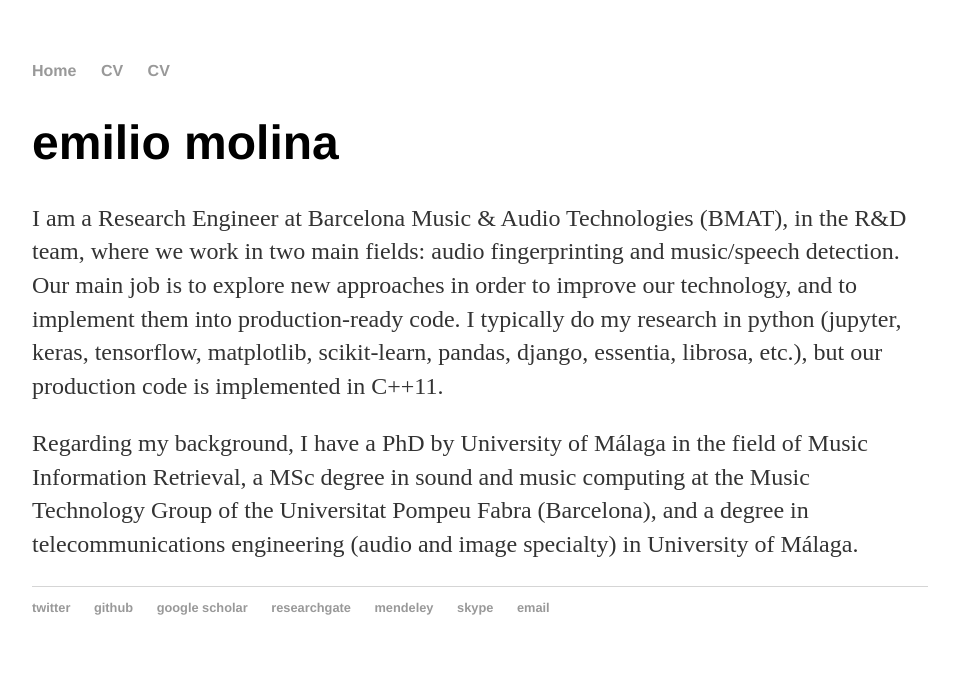
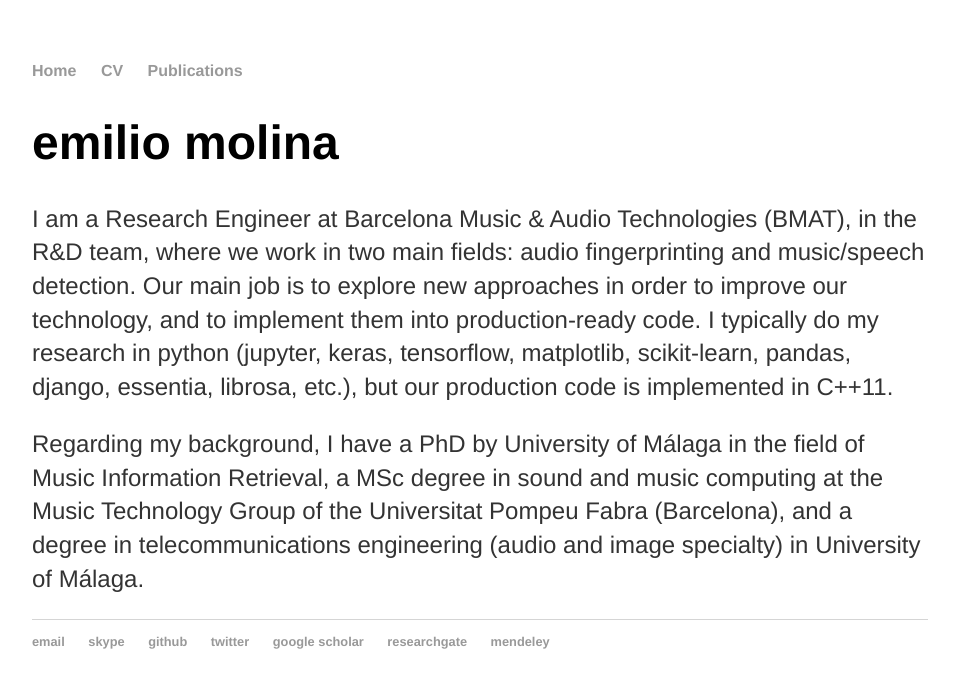
Before and after one commit to emilio-molina/emilio-molina.github.io, a Jekyll site: the page built from index.html, in a window 1280 px wide. Shown: the top 688 px of the page, without its empty margins (160-1114 px from the left). Built offline with Jekyll 4.4.1, drawn with Linux system fonts in a browser that asks for light colours.

Commit message:
Update web

```diff
--- a/_layouts/default.html
+++ b/_layouts/default.html
@@ -13,7 +13,7 @@
 <ul>
 <li><a href="/">Home</a></li>
 <li><a href="/cv">CV</a></li>
-<li><a href="/publications">CV</a></li>
+<li><a href="/publications">Publications</a></li>
 </ul>
     </nav>
 <div class="container">
@@ -24,13 +24,13 @@
 
   <footer>
    <ul>
+   <li><a href="mailto:emilio.mol.mar@gmail.com">email</a></li>
+   <li><a href="http://hatscripts.com/addskype?emilio.mol.mar@gmail.com">skype</a></li>
+   <li><a href="https://github.com/emilio-molina">github</a></li>
    <li><a href="https://twitter.com/_emilioMolina">twitter</a></li>
-   <li><a href="https://github.com/emilio-molina">github</a></li>
    <li><a href="https://scholar.google.es/citations?user=48aWy1gAAAAJ&#038;hl=es&#038;oi=sra">google scholar</a></li>
    <li><a href="https://www.researchgate.net/profile/Emilio_Molina4">researchgate</a></li>
    <li><a href="https://www.mendeley.com/profiles/emilio-molina1/">mendeley</a></li>
-   <li><a href="http://hatscripts.com/addskype?emilio.mol.mar@gmail.com">skype</a></li>
-   <li><a href="mailto:emilio.mol.mar@gmail.com">email</a></li>
    </ul>
   </footer>
   </body>
--- a/css/main.css
+++ b/css/main.css
@@ -1,11 +1,10 @@
-body { margin: 60px auto; width: 70%; }
+body { margin: 60px auto; width: 70%; font-family: 'Helvetica', 'Arial', 'Sans-Serif'; }
 
 a { text-decoration: none; color: #999; }
 a:hover { text-decoration: underline; }
 
 p, ul { font-size: 1.5em; line-height: 1.4em; color: #333; }
 
-h1, h2, h3, h4 { font-family: 'Helvetica', 'Arial', 'Sans-Serif'; }
 h1 { font-size: 3em;  }
 h2 { font-size: 2.7em; }
 h3 { font-size: 2.3em; }
```
